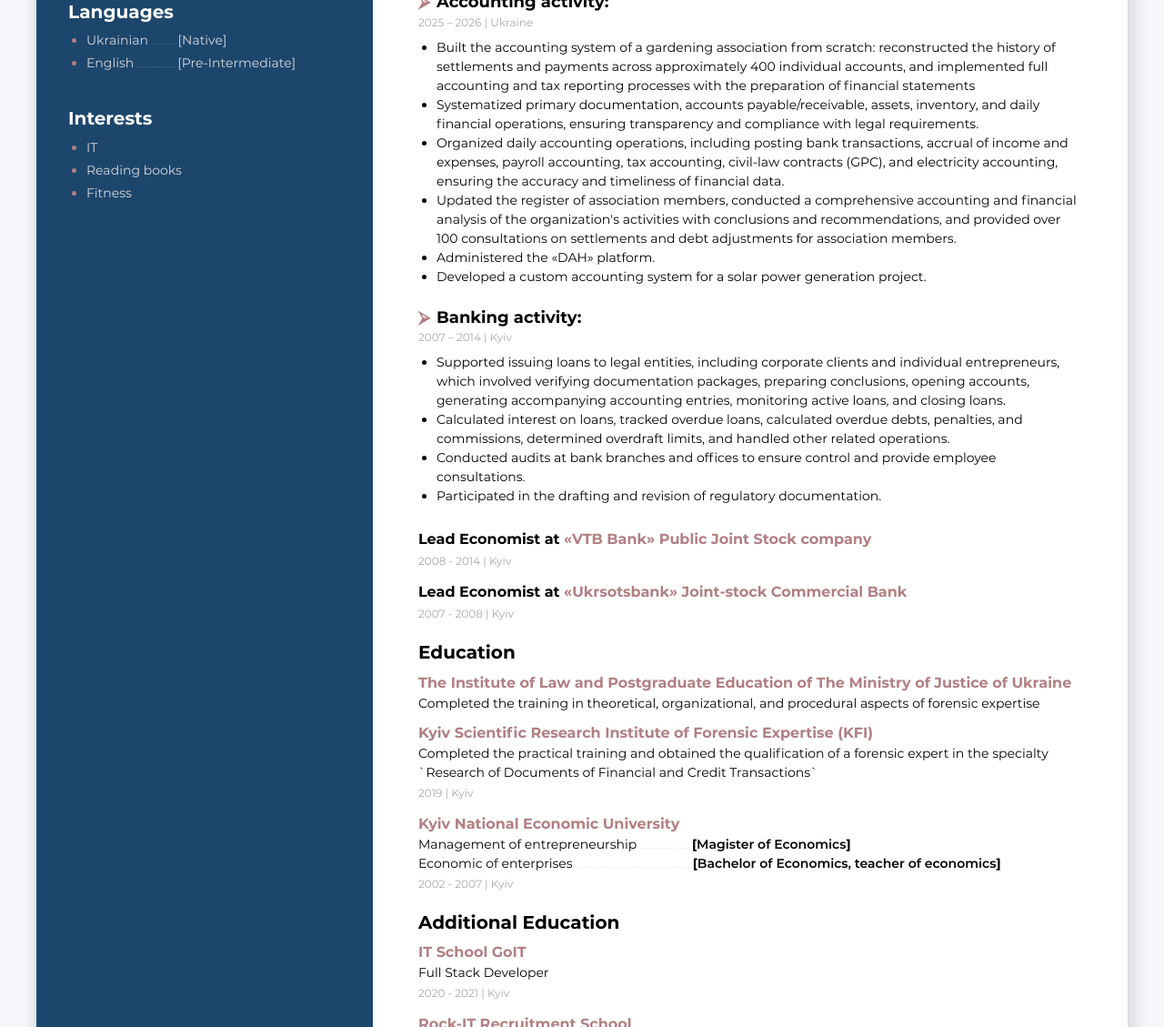
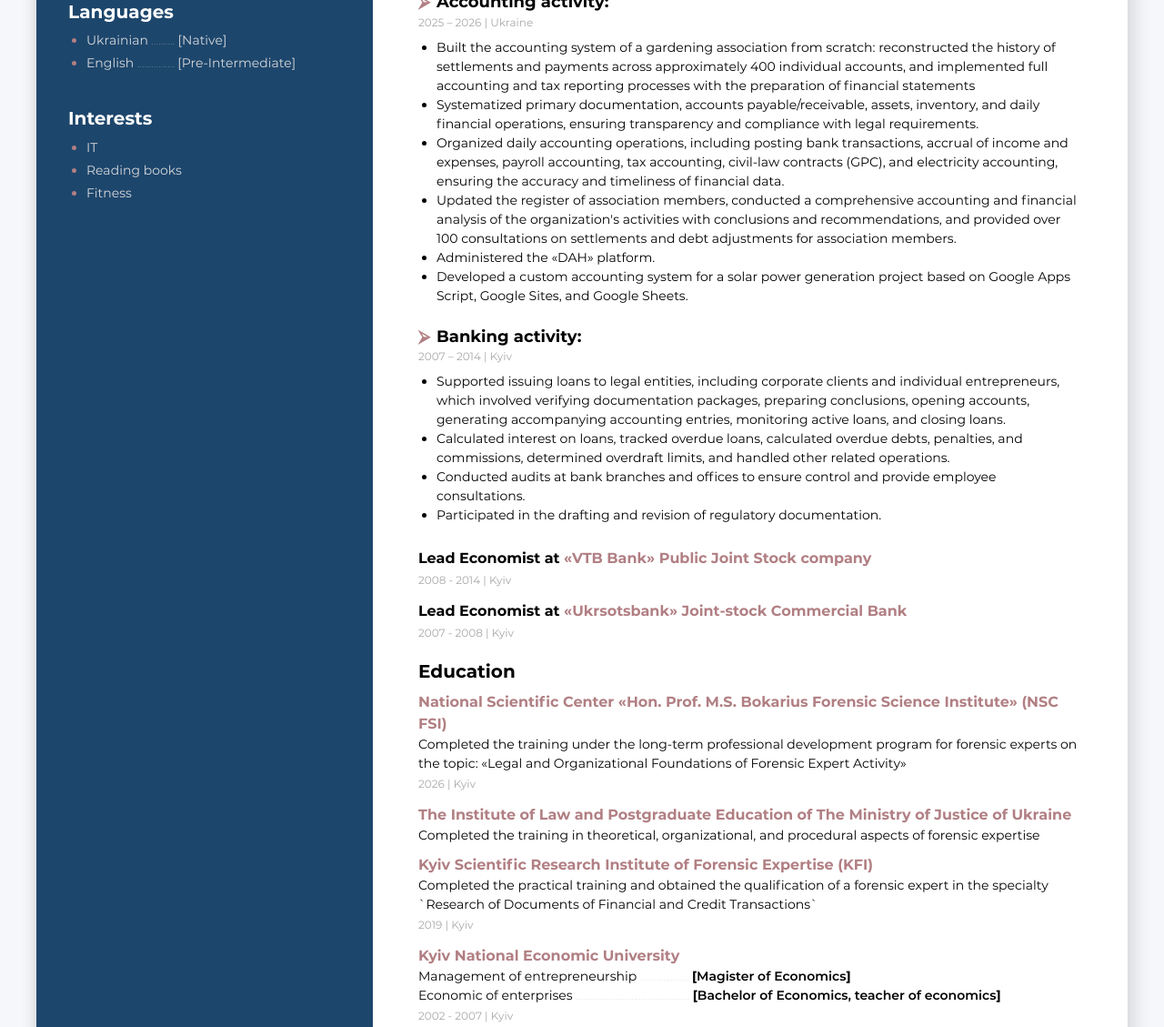
Before and after one commit to Maryna-Skrypnyk/expert-cv, a website built with Parcel: page src/index.html in a window 1280 px wide. Shown: the part 820-1949 px from the top of the page at 91% size. Built offline with nearby package versions, Linux system fonts and the light colour scheme; files whose address does not match are found by name; what vanilla-back-to-top would draw is missing.

Commit message:
adds education Bokarius

```diff
--- a/src/js/lang-data.js
+++ b/src/js/lang-data.js
@@ -224,8 +224,8 @@ export const langArr = {
     ua: 'Адмініструвала платформу «ДАХ».',
   },
   solarProject: {
-    en: 'Developed a custom accounting system for a solar power generation project.',
-    ua: 'Розробила власну систему обліку для проєкту сонячної генерації.',
+    en: 'Developed a custom accounting system for a solar power generation project based on Google Apps Script, Google Sites, and Google Sheets.',
+    ua: 'Розробила власну систему обліку для проєкту сонячної генерації на базі Google Apps Script, Google Sites, Google Sheets.',
   },
   support: {
     en: 'Supported issuing loans to legal entities, including corporate clients and individual entrepreneurs, which involved verifying documentation packages, preparing conclusions, opening accounts, generating accompanying accounting entries, monitoring active loans, and closing loans.',
@@ -267,9 +267,17 @@ export const langArr = {
     en: 'The Institute of Law and Postgraduate Education of The Ministry of Justice of Ukraine',
     ua: 'Інститут права та післядипломної освіти Міністерства юстиції України',
   },
+  lawInstituteBokarius: {
+    en: `National Scientific Center «Hon. Prof. М.S. Bokarius Forensic Science Institute» (NSC FSI)`,
+    ua: `Національний науковий центр «Інститут судових експертиз ім. Засл. проф. М. С. Бокаріуса» (ННЦІСЕ)`,
+  },
   lawDescription: {
     en: 'Completed the training in theoretical, organizational, and procedural aspects of forensic expertise',
     ua: 'Пройшла підготовку з теоретичних, організаційних і процесуальних питань судової експертизи',
+  },
+  lawDescriptionBokarius: {
+    en: `Completed the training under the long-term professional development program for forensic experts on the topic: «Legal and Organizational Foundations of Forensic Expert Activity»`,
+    ua: `Пройшла підготовку за загальною довгостроковою професійною програмою підвищення кваліфікації на тему «Правові та організаційні основи судово-експертної діяльності»`,
   },
   researchInstitute: {
     en: 'Kyiv Scientific Research Institute of Forensic Expertise (KFI)',
--- a/src/partials/main-info.html
+++ b/src/partials/main-info.html
@@ -227,7 +227,8 @@
           Адмініструвала платформу "ДАХ".
         </li>
         <li class="profession-duties-item lng-solarProject">
-          Розробила власну систему обліку для проєкту сонячної генерації.
+          Розробила власну систему обліку для проєкту сонячної генерації на базі
+          Google Apps Script, Google Sites, Google Sheets.
         </li>
       </ul>
     </div>
@@ -303,6 +304,28 @@
     <div>
       <h4 class="profession-title">
         <a
+          href="https://nncise.org.ua/viddilennya/kyiv"
+          class="education-company lng-lawInstituteBokarius"
+        >
+          Національний науковий центр «Інститут судових експертиз ім. Засл.
+          проф. М. С. Бокаріуса» (ННЦІСЕ)
+        </a>
+      </h4>
+      <p class="profession-duties-item lng-lawDescriptionBokarius">
+        Пройшла підготовку за загальною довгостроковою професійною програмою
+        підвищення кваліфікації на тему «Правові та організаційні основи
+        судово-експертної діяльності»,
+      </p>
+      <span class="profession-time"
+        >2026 <span class="profession-divider">|</span>
+        <span class="lng-kyiv">Kyiv</span></span
+      >
+    </div>
+
+    <!--education 2-->
+    <div>
+      <h4 class="profession-title">
+        <a
           href="https://centerjust.gov.ua/"
           class="education-company lng-lawInstitute"
         >
@@ -319,7 +342,7 @@
       > -->
     </div>
 
-    <!--education 2-->
+    <!--education 3-->
     <div>
       <h4 class="profession-title">
         <a
@@ -339,7 +362,7 @@
       >
     </div>
 
-    <!--education 3-->
+    <!--education 4-->
     <div>
       <h4 class="profession-title">
         <a href="https://kneu.edu.ua/" class="education-company lng-kneu">
```
